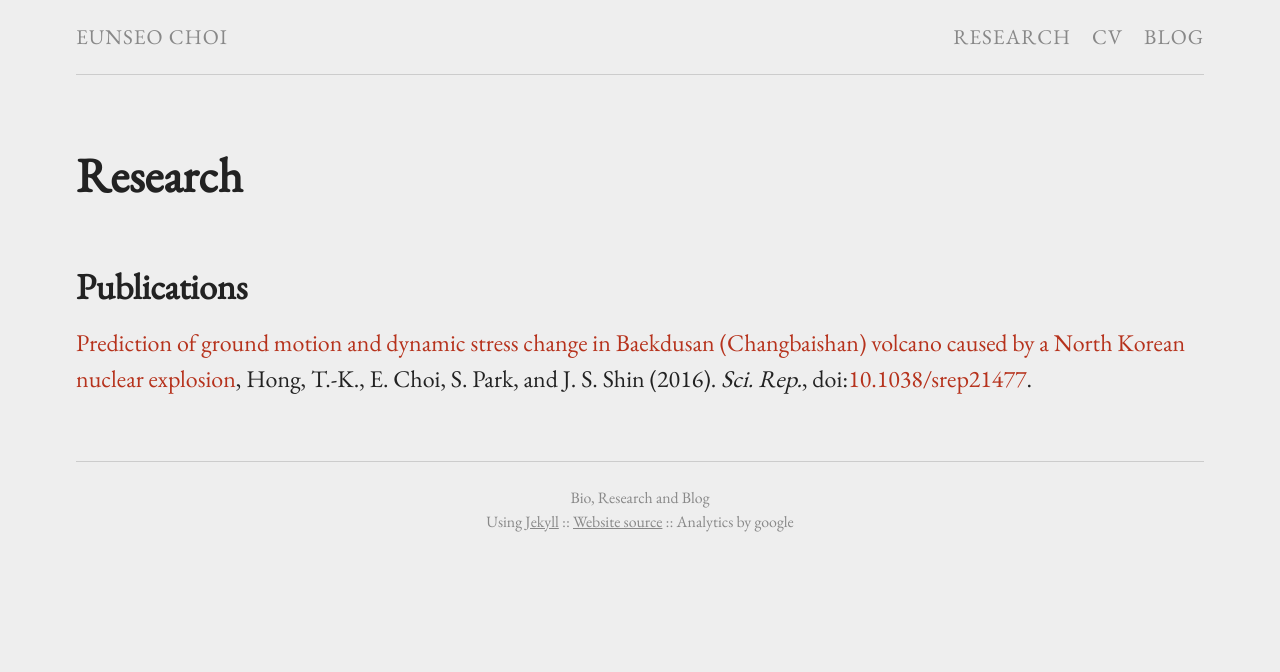
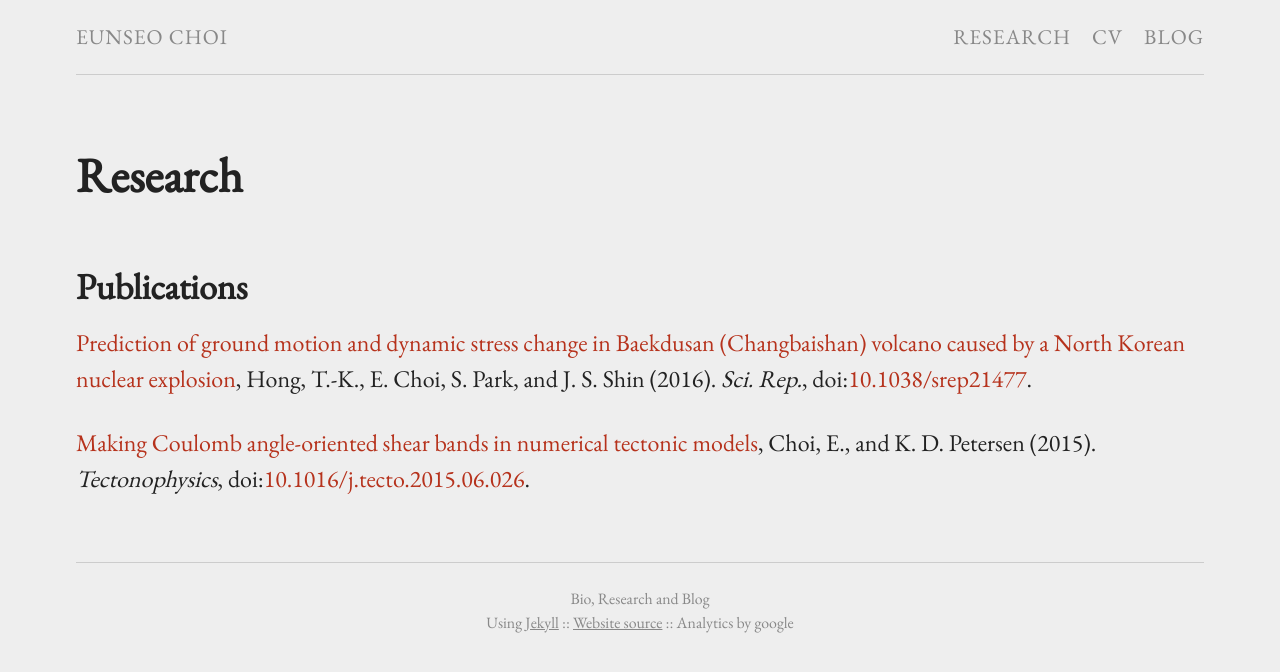
Before and after one commit to echoi/echoi.github.io, a Jekyll site: the page built from research.md, in a window 1280 px wide. Shown: the top 672 px of the page. Built offline with Jekyll 4.4.1, drawn with Linux system fonts in a browser that asks for light colours.

Commit message:
added an pub item

```diff
--- a/research.md
+++ b/research.md
@@ -8,8 +8,15 @@ pubs:
       year: "(2016)"
       title: "Prediction of ground motion and dynamic stress change in Baekdusan (Changbaishan) volcano caused by a North Korean nuclear explosion"
       journal: "Sci. Rep."
+      doi: "10.1038/srep21477"
       kudos: "http://goo.gl/NYQczl"
-      doi: "10.1038/srep21477"
+
+    - author: "Choi, E., and K. D. Petersen"
+      year: "(2015)"
+      title: "Making Coulomb angle-oriented shear bands in numerical tectonic models"
+      journal: "Tectonophysics"
+      doi: "10.1016/j.tecto.2015.06.026"
+      kudos: "http://goo.gl/wvoYeE"
 ---
 
 ## Publications
```
